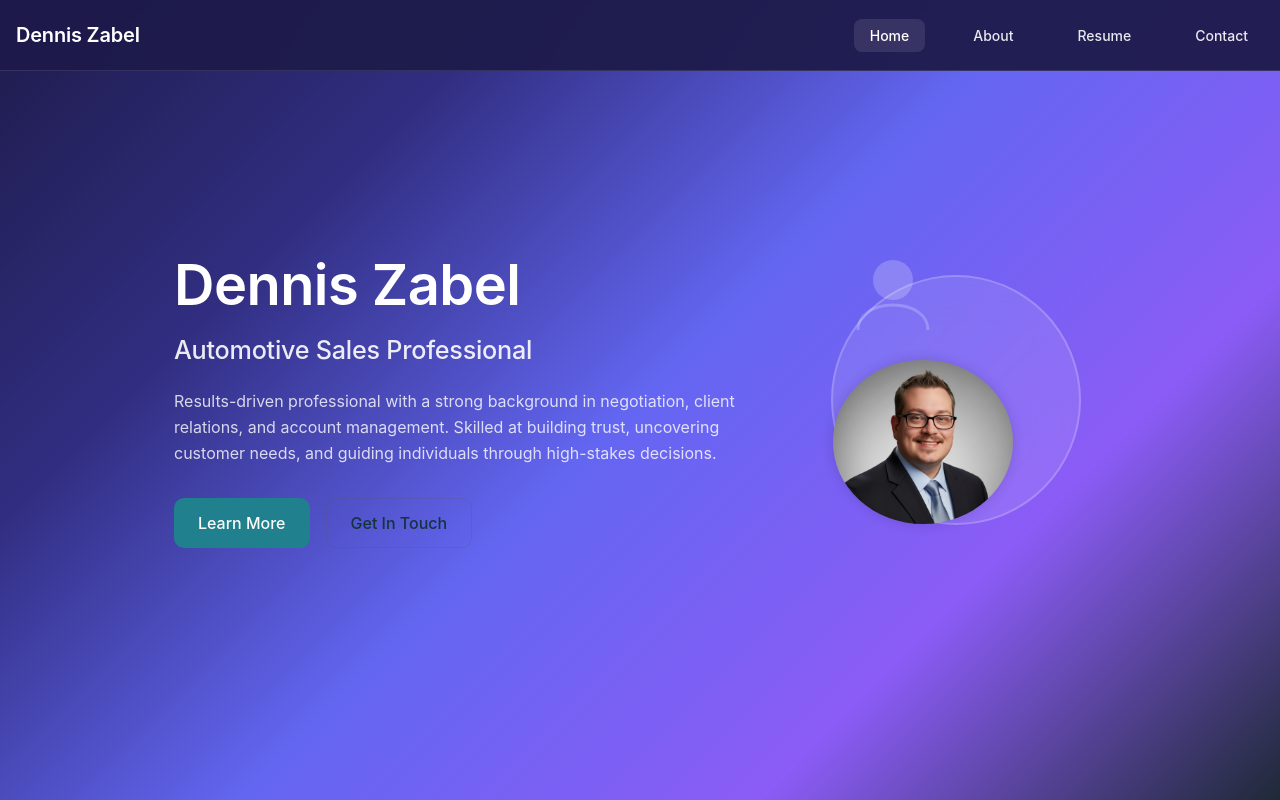
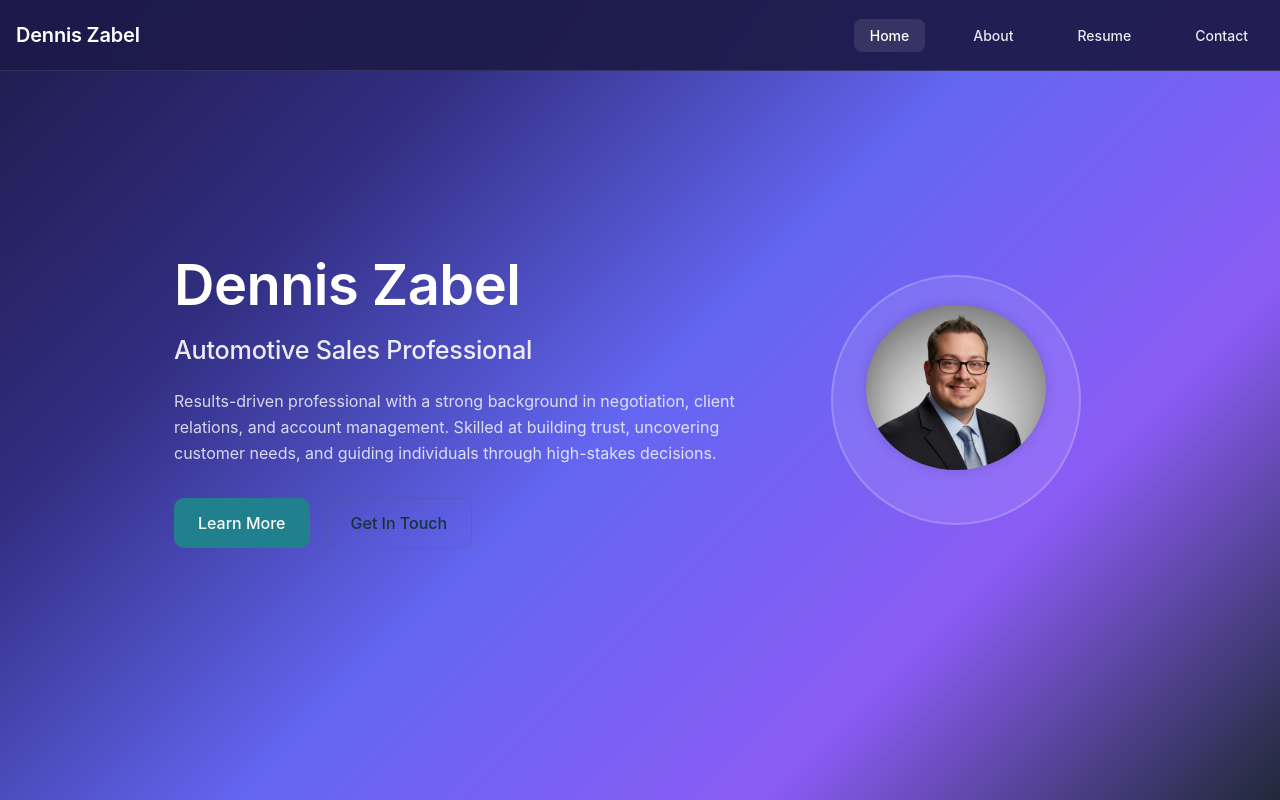
Before and after one commit to zabelwd/zabelwd.github.io, a plain HTML site: page index.html in a window 1280 px wide. Shown: the top 800 px of the page. Drawn offline with Linux system fonts and the light colour scheme; a web font is replaced by a local one.

Commit message:
Update index.html

```diff
--- a/index.html
+++ b/index.html
@@ -53,9 +53,6 @@
             </div>
             <div class="hero-image">
                 <div class="profile-placeholder">
-                    <div class="profile-icon">
-                        <svg width="120" height="120" viewBox="0 0 120 120" fill="none" xmlns="http://www.w3.org/2000/svg">
-                            <circle cx="60" cy="45" r="20" fill="currentColor" opacity="0.3"/>
                             <path d="M25 95C25 80 40 70 60 70C80 70 95 80 95 95" stroke="currentColor" stroke-width="3" fill="none" opacity="0.3"/>
                         </svg>
                     <img src="Zabel Headshot.png" alt="Dennis Zabel Professional Headshot" style="width:180px; border-radius:50%; box-shadow:0 0 12px rgba(44,30,70,0.2); margin-bottom:20px;">
```
